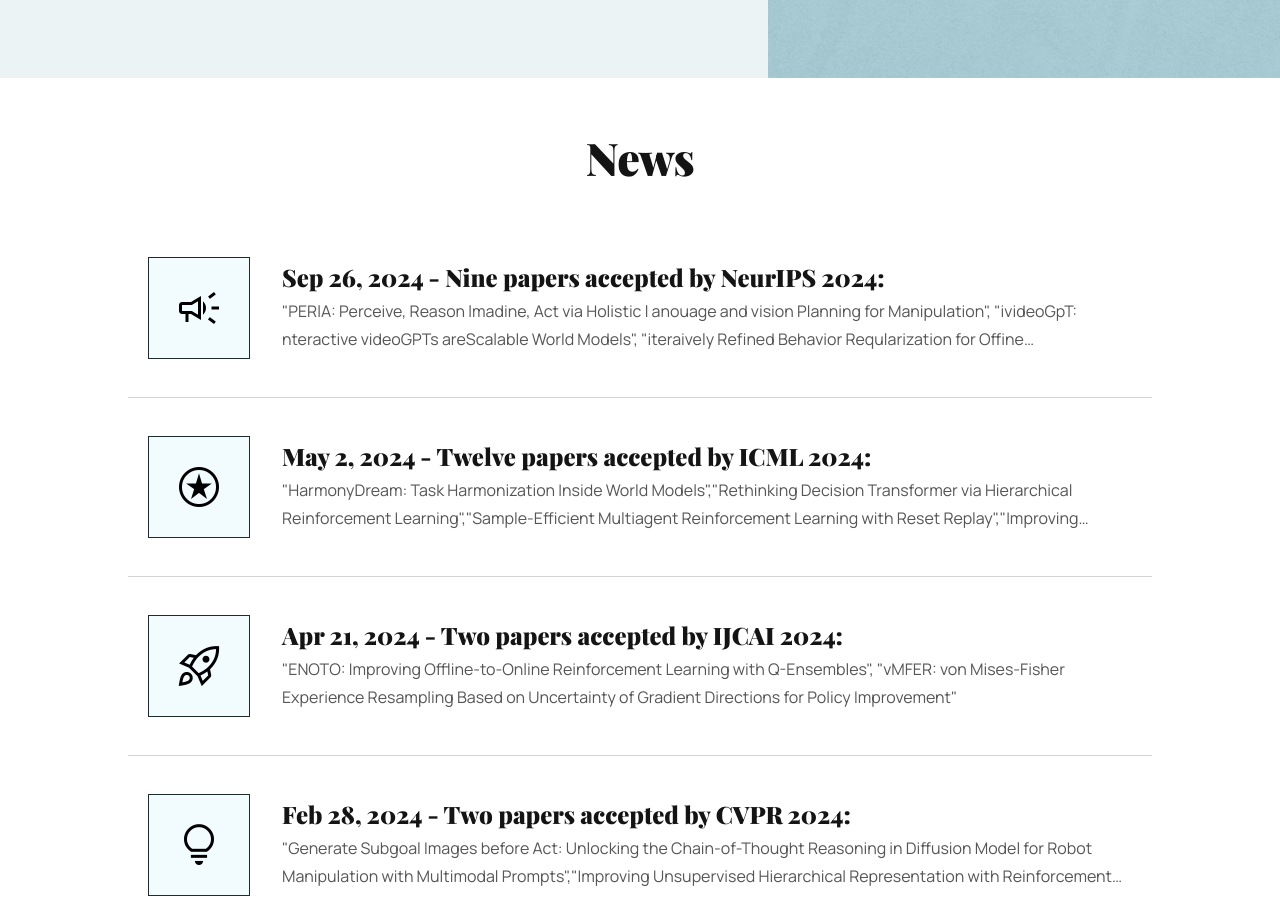
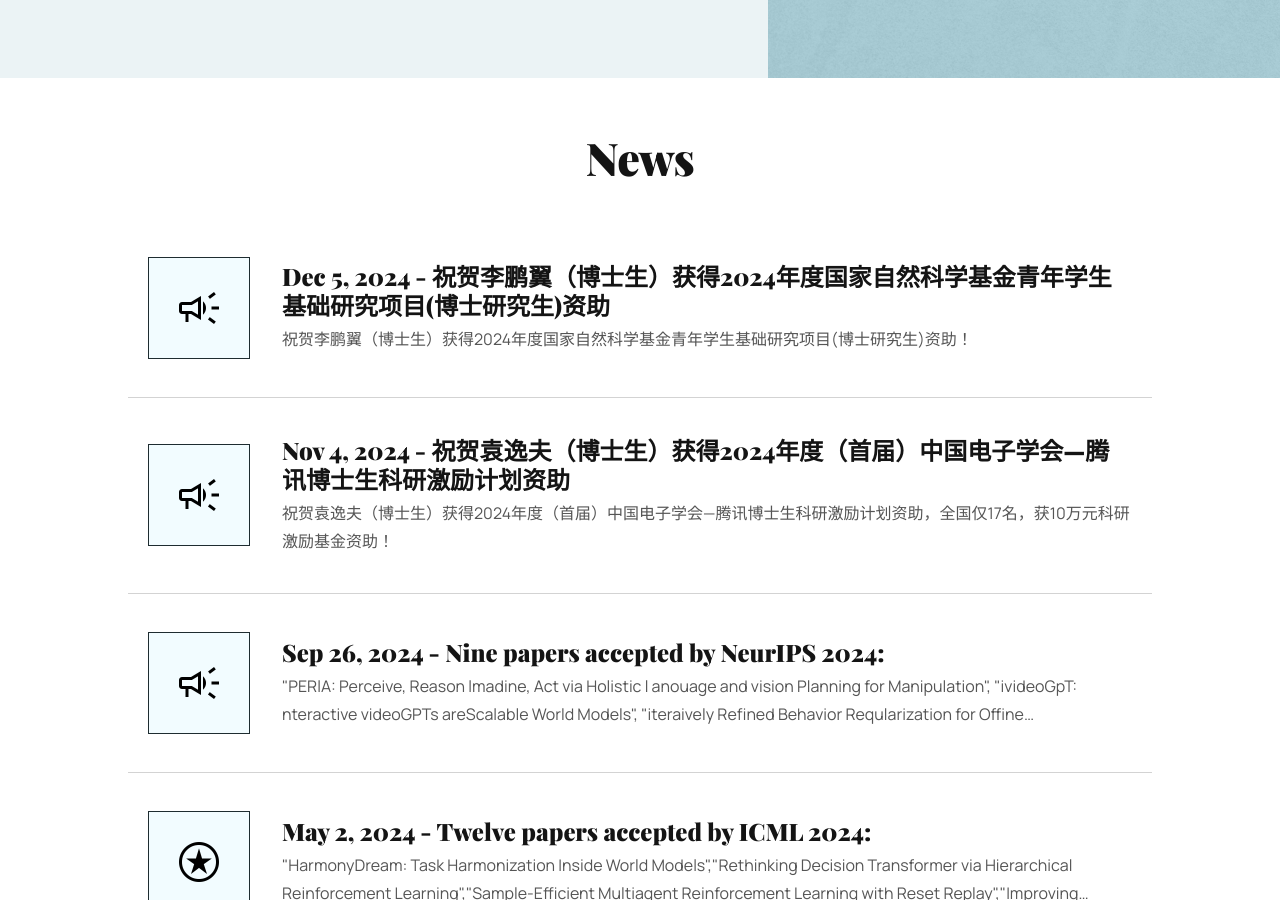
Before and after one commit to TJU-DRL-LAB/rl.beiyang.ren, a Jekyll site: the page built from pages/index.html, in a window 1280 px wide and 900 px high, scrolled down 822 px. Built offline with Jekyll 4.4.1, drawn with Linux system fonts in a browser that asks for light colours; formulas are drawn with MathJax 3; comment, search, counter and statistics services are not loaded; some of the changed text lies outside the part shown.

Commit message:
Big update for new student year

```diff
--- a/_data/news.json
+++ b/_data/news.json
@@ -1,4 +1,16 @@
 [
+  {
+    "title": "祝贺李鹏翼（博士生）获得2024年度国家自然科学基金青年学生基础研究项目(博士研究生)资助",
+    "desc": "祝贺李鹏翼（博士生）获得2024年度国家自然科学基金青年学生基础研究项目(博士研究生)资助！",
+    "date": "2024-12-05",
+    "google_icon": "campaign"
+  },
+  {
+    "title": "祝贺袁逸夫（博士生）获得2024年度（首届）中国电子学会—腾讯博士生科研激励计划资助",
+    "desc": "祝贺袁逸夫（博士生）获得2024年度（首届）中国电子学会—腾讯博士生科研激励计划资助，全国仅17名，获10万元科研激励基金资助！",
+    "date": "2024-11-04",
+    "google_icon": "campaign"
+  },
   {
     "title": "Nine papers accepted by NeurIPS 2024:",
     "desc": "\"PERlA: Perceive, Reason lmadine, Act via Holistic l anouage and vision Planning for Manipulation\", \"ivideoGpT: nteractive videoGPTs areScalable World Models\", \"iteraively Refined Behavior Reqularization for Offine Reinforcement Learning\", \"FlexPlanner: flexible 3DFloorplanning via Deep Reinforcement Learningin Hybrid Action Space with Multi-Modaity Representation\", \"Unlock the intermittent ControlAbility of ModelFree Reinforcement Learning\", \"Difuserlite: Towards Real-time Difusion Planning\", \"The Ladder in Chaos: mproving PolicyLearning by Harnessing the Parameter Evoling Path in A Low-dimensional Space\",\"owards Next-Generation Locic Synthesis: A scalableNeural circuit Generation Framework\", CleanDiffuser: An Easy-to-use Modularized library for Diffusion Models in Decision Making\"",
```
Also changed, not shown: 3 other files.
